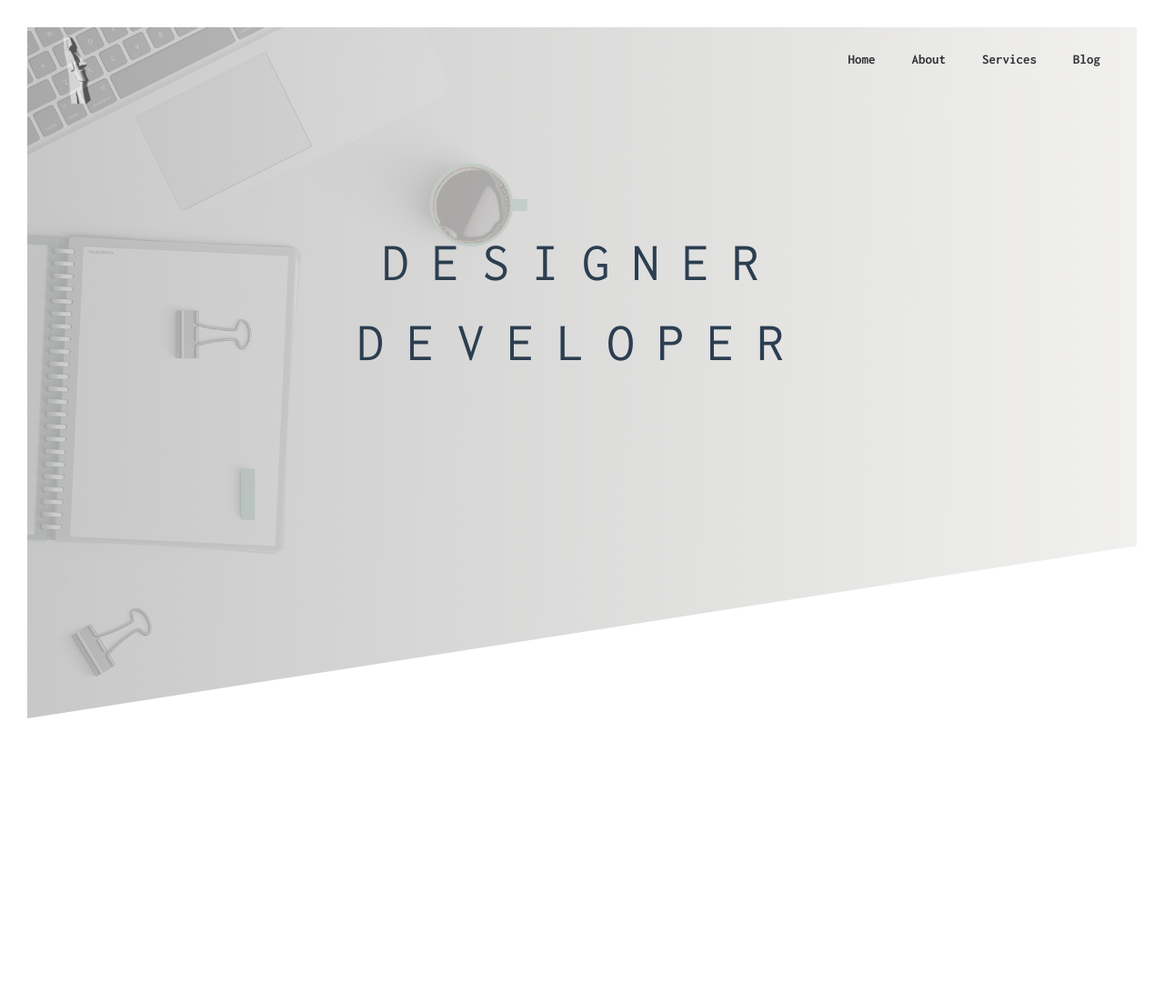
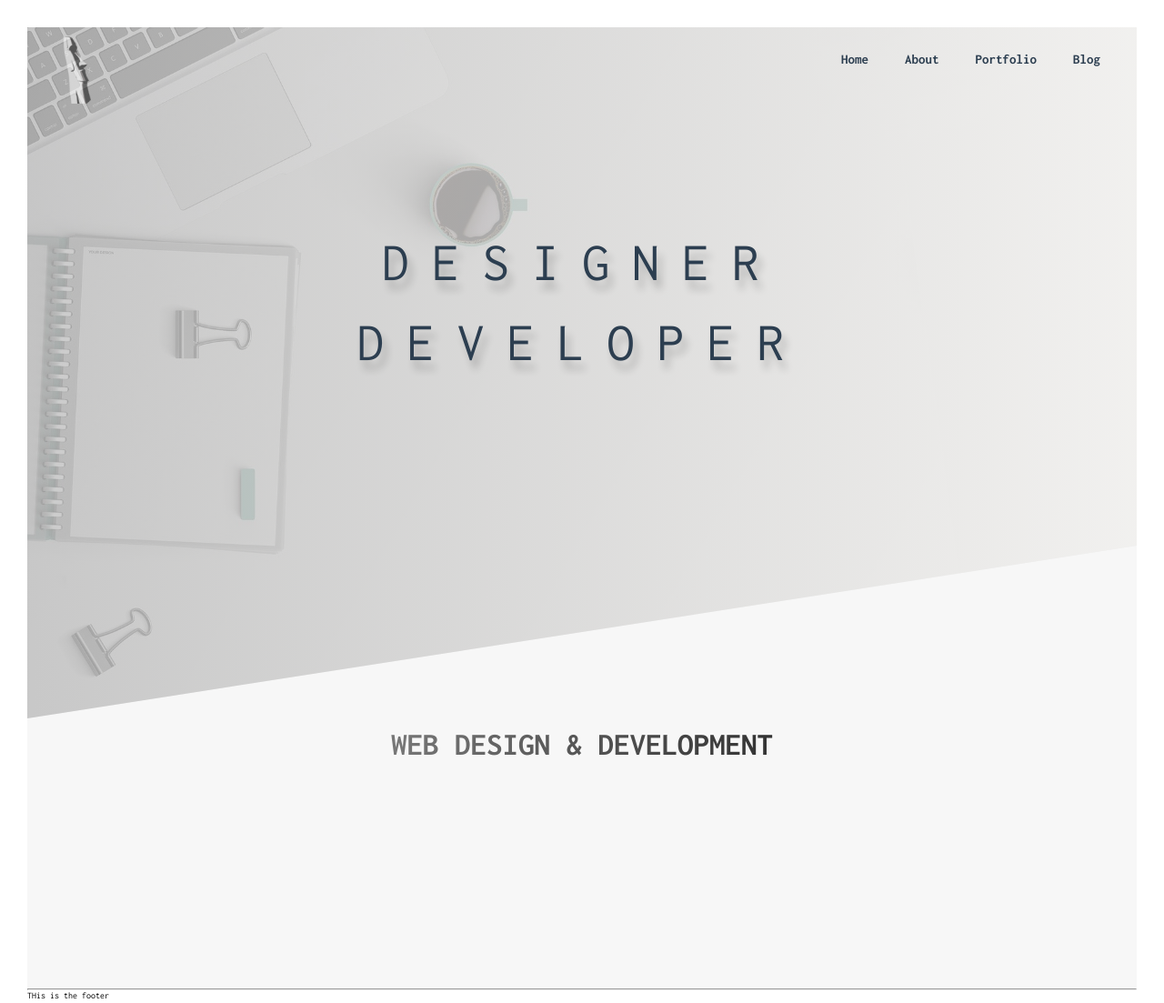
Before and after one commit to Yariandres/personal-site, a Gatsby site: page / in a window 1280 px wide. Shown: the whole page at 91% size. Before the commit the page ends 820 px from the top, so only its background shows below. Built offline with nearby package versions, Linux system fonts and the light colour scheme; Gatsby itself is replaced by a stand-in of ours.

Commit message:
styling send section

```diff
--- /dev/null
+++ b/src/components/info.js
@@ -0,0 +1,16 @@
+import React from 'react';
+
+const Info = () => (
+
+<section className="about">
+  <div className="center-text">
+    <h2 className="about__heading--seconday">
+      Web Design & Development
+    </h2>
+  </div>
+
+</section>
+
+);
+
+export default Info;
--- a/src/components/layout.js
+++ b/src/components/layout.js
@@ -9,9 +9,11 @@ import React from "react"
 import PropTypes from "prop-types";
 import { useStaticQuery, graphql } from "gatsby";
 
-import Logo from "./logo";
+
 import Menu from "./menu";
+
 import Footer from "./footer";
+
 import "../css/layout.scss";
 
 const Layout = ({ children }) => {
@@ -26,21 +28,10 @@ const Layout = ({ children }) => {
   `)
 
   return (
-    <header className="header">
-      <div className="row">
-        <div className="col-1-of-2">
-          <Logo />
-        </div>
-
-        <div className="col-1-of-2">
-          <Menu />
-        </div>
-      </div>
-
-        <main>{children}</main>
-
-
-    </header>
+    <>
+      <Menu/>
+      <main>{children}</main>
+    </>
   )
 }
 
--- a/src/components/menu.js
+++ b/src/components/menu.js
@@ -1,8 +1,17 @@
 import React from 'react';
 import { Link } from 'gatsby';
 
+import Logo from "./logo";
+
 const Menu = () =>
   (
+    <header className="header">
+      <div className="row">
+        <div className="col-1-of-2">
+          <Logo />
+        </div>
+
+        <div className="col-1-of-2">
           <div className="nav">
             <ul className="nav__list">
               <li className="nav__item">
@@ -12,13 +21,18 @@ const Menu = () =>
                 <Link to="/about">About</Link>
               </li>
               <li className="nav__item">
-          <Link to="/services">Services</Link>
+                <Link to="/services">Portfolio</Link>
               </li>
               <li className="nav__item">
                 <Link to="/blog">Blog</Link>
               </li>
             </ul>
           </div>
+        </div>
+
+      </div>
+
+    </header>
   );
 
 export default Menu;
--- a/src/css/abstraction/_variables.scss
+++ b/src/css/abstraction/_variables.scss
@@ -1,5 +1,9 @@
 // COLORS
-$primary-color: #333;
+$primary-color: #2c3e50;
+$secondary-color: #777;
+$tertiary-color: #333;
+$color-grey-light: #f7f7f7;
+$color-white: #fff;
 
 // GRID
 $grid-width: 114rem;
--- /dev/null
+++ b/src/css/base/_typography.scss
@@ -0,0 +1,15 @@
+.about__heading--seconday {
+  font-size: 3.5rem;
+  text-transform: uppercase;
+  font-weight: 700;
+  display: inline-block;
+  background-image: linear-gradient(to right, $secondary-color, $tertiary-color);
+
+  -webkit-background-clip: text;
+  color: transparent;
+
+  &:hover {
+    text-shadow: .5rem 1rem 2rem rgba(#000, .2);
+  }
+
+}
--- /dev/null
+++ b/src/css/base/_utilities.scss
@@ -0,0 +1,3 @@
+.center-text {
+  text-align: center;
+}
--- a/src/css/layout.scss
+++ b/src/css/layout.scss
@@ -1,8 +1,16 @@
 @import url('https://fonts.googleapis.com/css?family=Inconsolata:400,700&display=swap');
+
+// UTILITIES
+@import "base/utilities";
 
 @import "abstraction/mixins";
 @import "abstraction/variables";
 @import "layout/grid";
+
+
+// PAGES
+@import "pages/home";
+@import "base/typography";
 
 
 
@@ -76,7 +84,7 @@ body {
   }
 
   &__item a {
-    color: #333;
+    color: $primary-color;
   }
 
   a:link {
@@ -85,6 +93,7 @@ body {
 
   a:hover {
     color: rgb(103, 128, 159);
+
   }
 }
 
@@ -102,7 +111,7 @@ body {
 
 .hero {
   &__box--1 {
-    color: rgb(44, 62, 80);
+    color: $primary-color;
     position: absolute;
     top: 20%;
     left: 50%;
@@ -119,6 +128,7 @@ body {
     padding: 1rem 2rem;
     margin-bottom: 0.5rem;
     display: block;
+    text-shadow: .5rem 1rem 0.8rem rgba(#000, .2);
 
     @include respond(phone) {
       text-align: center;
@@ -139,11 +149,11 @@ body {
     letter-spacing: 2.5rem;
     display: block;
     padding: 1rem 2rem;
+    text-shadow: .5rem 1rem 0.8rem rgba(#000, .2);
 
     @include respond(phone) {
       text-align: center;
     }
-
 
      // ANIMATION
      animation-name: moveInRight;
--- /dev/null
+++ b/src/css/pages/_home.scss
@@ -0,0 +1,7 @@
+.about {
+  background-color: $color-grey-light;
+  padding: 25rem 0;
+  margin-top: -30vh;
+
+
+}
--- a/src/pages/index.js
+++ b/src/pages/index.js
@@ -1,12 +1,13 @@
 import React from "react"
 
-import Layout from "../components/layout"
-import SEO from "../components/seo"
+import Layout from "../components/layout";
+import Info from "../components/info";
+import Footer from "../components/footer";
+import SEO from "../components/seo";
 
 const IndexPage = () => (
   <Layout>
     <SEO title="Home" />
-
       <div className="hero">
         <div className="row">
           <div className="hero__box--1">
@@ -18,6 +19,8 @@ const IndexPage = () => (
         </div>
       </div>
 
+    <Info/>
+    <Footer/>
   </Layout>
 )
 
--- a/src/pages/services.js
+++ b/src/pages/services.js
@@ -6,7 +6,7 @@ const services = () =>
   (
     <Layout>
       <div>
-        <h1>Services Page</h1>
+        <h1>Portfolio Page</h1>
         <p>Lorem ipsum dolor sit amet consectetur adipisicing elit. Ut fugiat blanditiis quae laborum, possimus praesentium, consequuntur doloremque accusamus autem, officiis architecto quaerat repudiandae quo dolorem optio harum soluta quasi ratione!</p>
 
         <p>Lorem ipsum dolor sit amet consectetur adipisicing elit. Ut fugiat blanditiis quae laborum, possimus praesentium, consequuntur doloremque accusamus autem, officiis architecto quaerat repudiandae quo dolorem optio harum soluta quasi ratione!</p>
```
Lines whose indentation alone changed are shown as unchanged.
